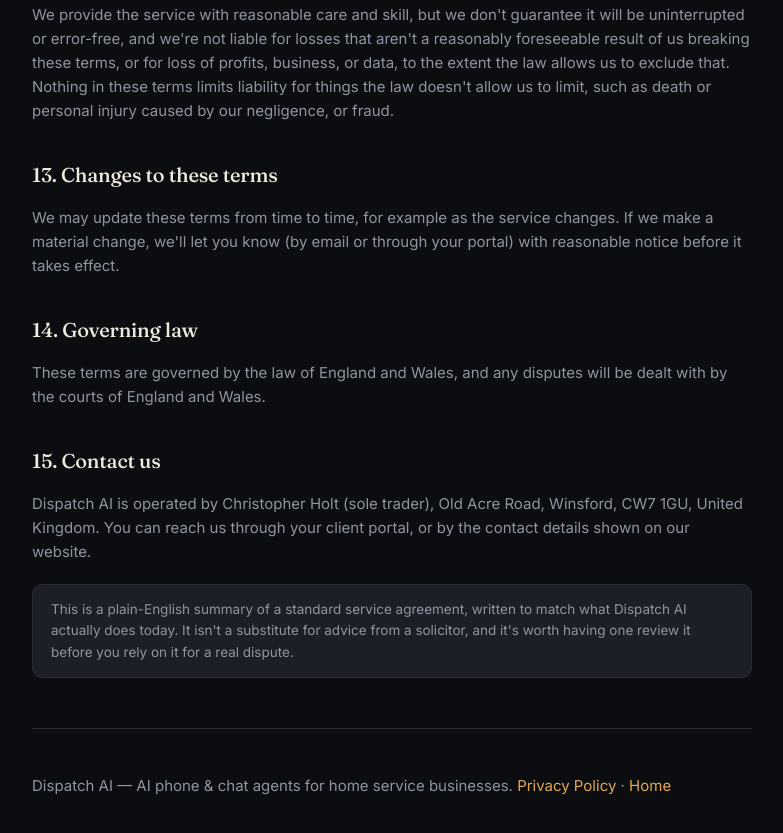
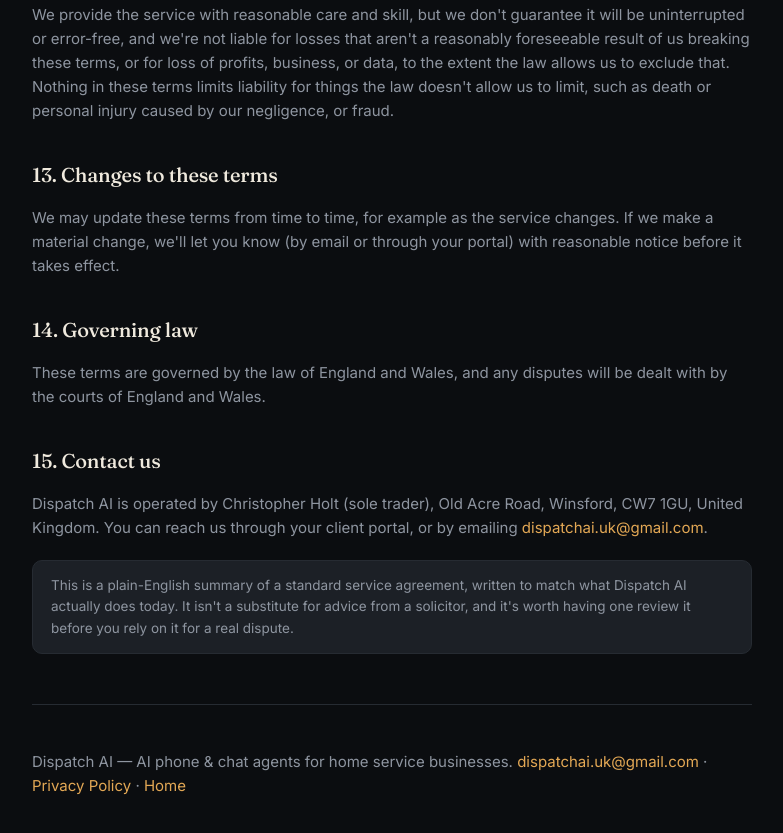
Before and after one commit to holtchris900-code/Dispatch-ai, a website: page public/terms.html in a window 1280 px wide. Shown: the part 2830-3663 px from the top of the page, without its empty margins (248-1031 px from the left). Drawn offline with Linux system fonts and the light colour scheme.

Commit message:
Update terms.html

```diff
--- a/public/terms.html
+++ b/public/terms.html
@@ -116,12 +116,12 @@
   <p>These terms are governed by the law of England and Wales, and any disputes will be dealt with by the courts of England and Wales.</p>
 
   <h2>15. Contact us</h2>
-  <p>Dispatch AI is operated by Christopher Holt (sole trader), Old Acre Road, Winsford, CW7 1GU, United Kingdom. You can reach us through your client portal, or by the contact details shown on our website.</p>
+    <p>Dispatch AI is operated by Christopher Holt (sole trader), Old Acre Road, Winsford, CW7 1GU, United Kingdom. You can reach us through your client portal, or by emailing <a href="mailto:dispatchai.uk@gmail.com">dispatchai.uk@gmail.com</a>.</p>
 
   <div class="callout">This is a plain-English summary of a standard service agreement, written to match what Dispatch AI actually does today. It isn't a substitute for advice from a solicitor, and it's worth having one review it before you rely on it for a real dispute.</div>
 
   <footer>
-    <p>Dispatch AI — AI phone &amp; chat agents for home service businesses. <a href="/privacy">Privacy Policy</a> · <a href="/">Home</a></p>
+        <p>Dispatch AI — AI phone &amp; chat agents for home service businesses. <a href="mailto:dispatchai.uk@gmail.com">dispatchai.uk@gmail.com</a> · <a href="/privacy">Privacy Policy</a> · <a href="/">Home</a></p>
   </footer>
 </div>
 </body>
```
